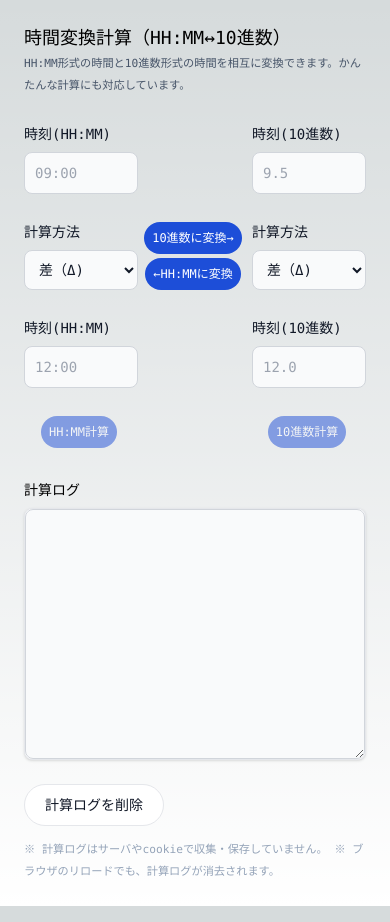
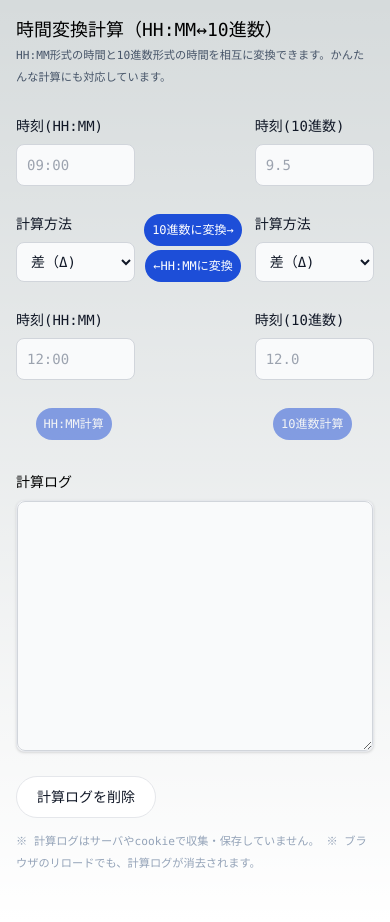
Before and after one commit to a5shosa/time-decimal-calculator, a Next.js app in the folder app/: page / in a window 390 px wide. Built offline with nearby package versions, Linux system fonts and the light colour scheme.

Commit message:
Modify for iPhone 13 mini

```diff
--- a/app/pages/index.tsx
+++ b/app/pages/index.tsx
@@ -138,9 +138,9 @@ export default function Home() {
 
   return (
     <main
-      className={`flex min-h-screen flex-col items-center justify-between smartphone:p-6 tablet:p-6 laptop:p-16 ${inter.className}`}>
+      className={`flex min-h-screen flex-col items-center justify-between minismartphone:p-3 minismartphone:pb-12 smartphone:p-4 smartphone:pb-12 tablet:p-6 laptop:p-16 ${inter.className}`}>
       <div
-        className="container z-10 w-full items-center justify-between font-mono text-sm grid grid-cols-3 gap-1">
+        className="container z-10 w-full max-w-5xl items-center justify-between font-mono text-sm grid grid-cols-3 gap-1">
         <div className="col-span-3 mb-6">
           <MainHeader />
         </div>
--- a/app/styles/globals.css
+++ b/app/styles/globals.css
@@ -16,6 +16,10 @@
   }
 }
 
+html {
+  touch-action: manipulation;
+}
+
 body {
   color: rgb(var(--foreground-rgb));
   background: linear-gradient(
--- a/app/tailwind.config.js
+++ b/app/tailwind.config.js
@@ -14,6 +14,7 @@ module.exports = {
       },
     },
     screens: {
+      'minismartphone': '300px',
       'smartphone': '380px',
       'tablet': '640px',
       'laptop': '1024px',
```
